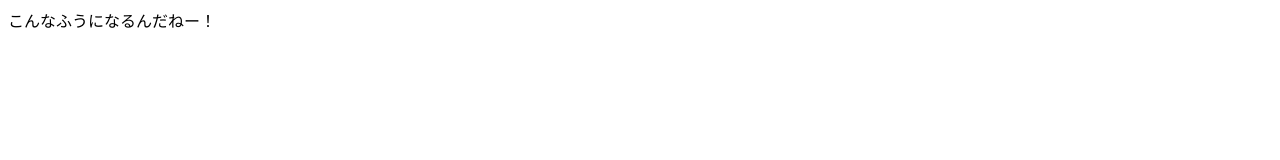
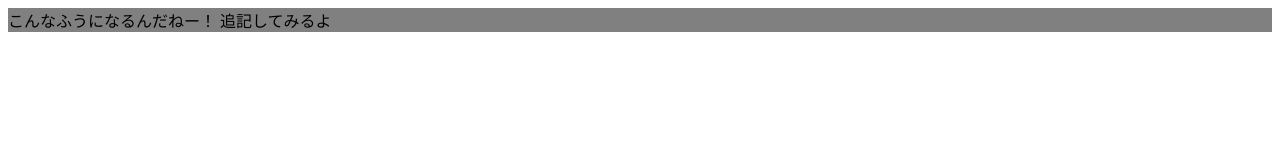
Before and after one commit to frogkoby/company-site, a plain HTML site: page index.html in a window 1280 px wide. Drawn offline with Linux system fonts and the light colour scheme.

Commit message:
背景に色をつけました

```diff
--- a/index.html
+++ b/index.html
@@ -6,6 +6,9 @@
 </head>
 
 <body>
+	<div style="background-color: grey">
 	こんなふうになるんだねー！
+	追記してみるよ
+	</div>
 </body>
 </html>
```
